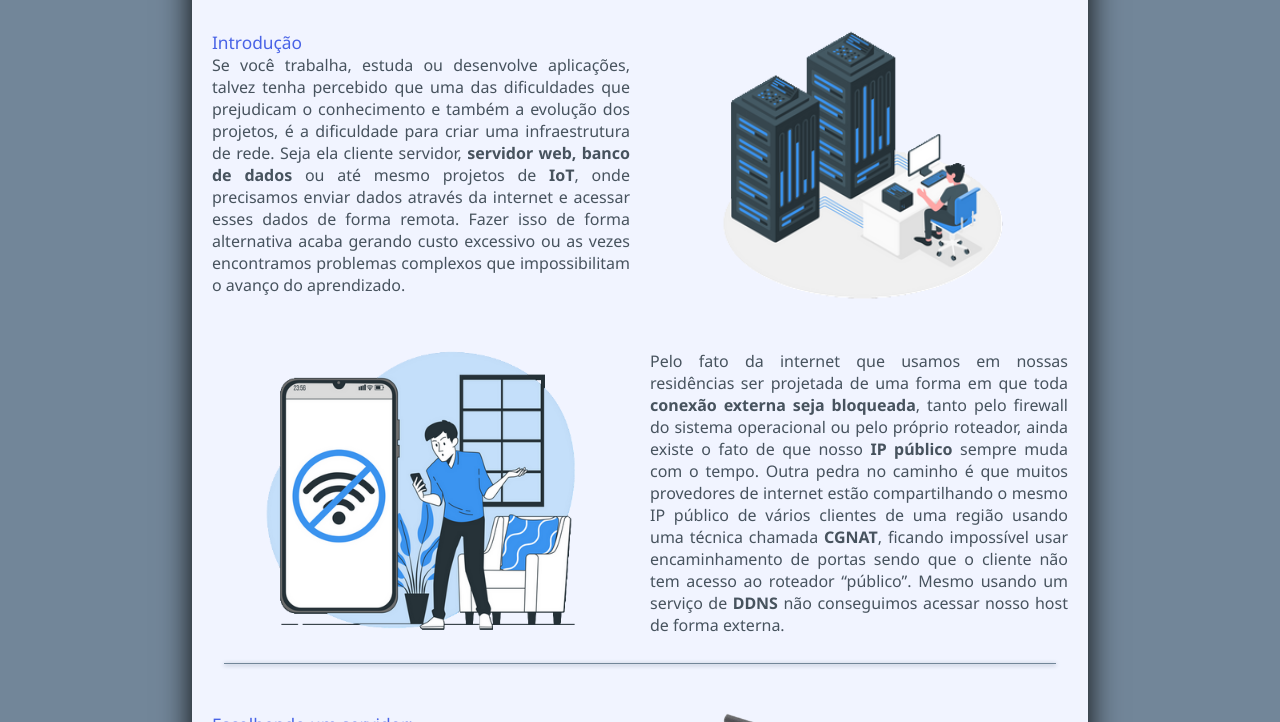
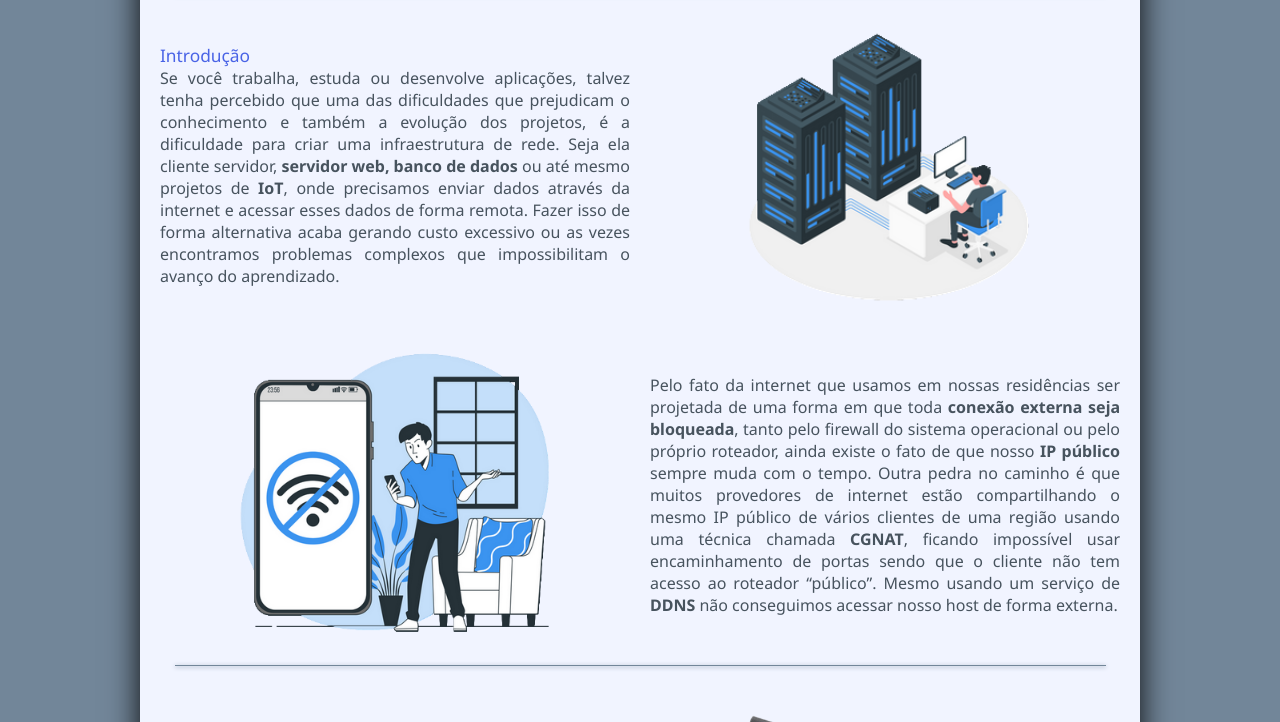
Before and after one commit to ezim10g/tutorial-nuvem-privada, a plain HTML site: page index.html in a window 1280 px wide. Shown: the part 176-898 px from the top of the page. Drawn offline with Linux system fonts and the light colour scheme.

Commit message:
font lateral

```diff
--- a/style.css
+++ b/style.css
@@ -19,8 +19,8 @@ body{
 
 
     background-color:#728699;
-    margin-left: 15%;
-    margin-right: 15%;
+    margin:auto;
+    max-width: 1000px;
     margin-top: 30px;
     margin-bottom: 50px;
     box-shadow: 0 4px 30px rgb(0 0 0 / 0.95);
```
